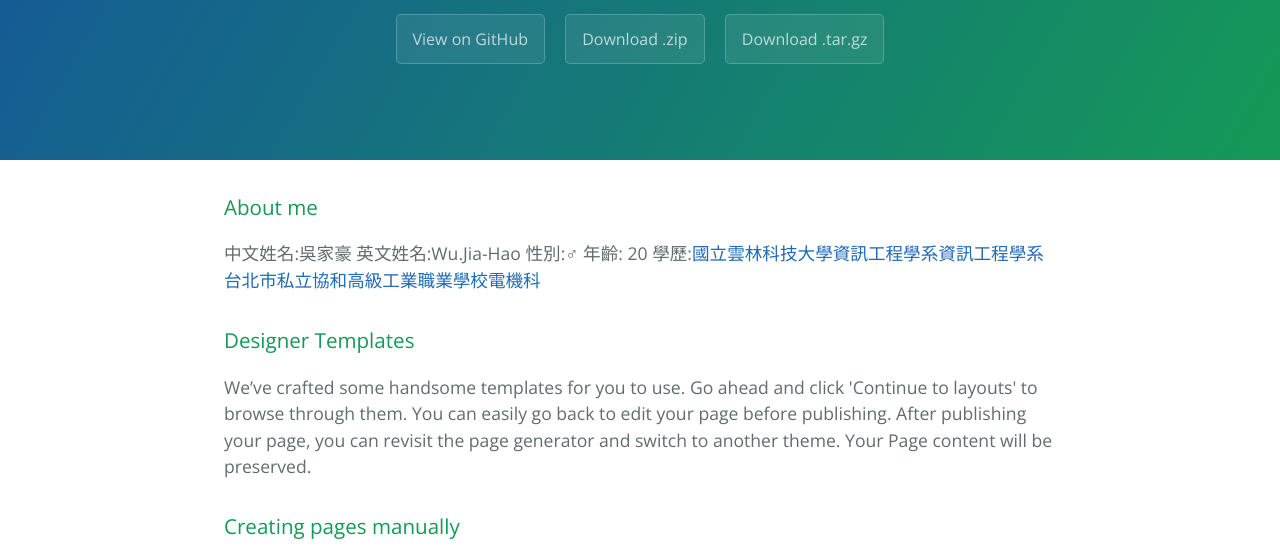
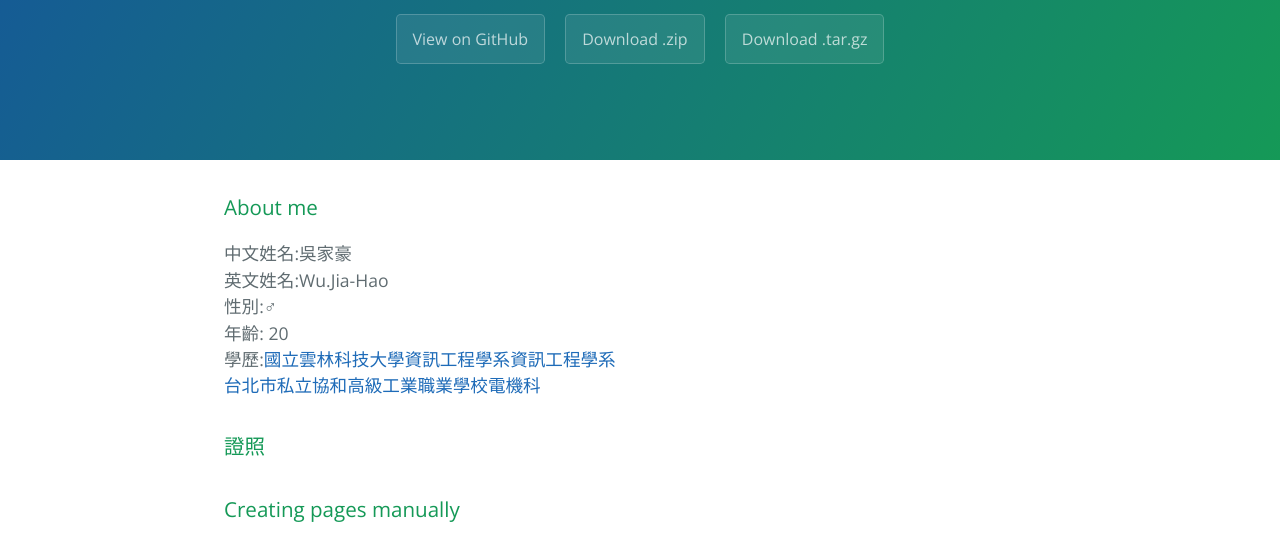
Before and after one commit to Jia-Haur/HW.test, a plain HTML site: page index.html in a window 1280 px wide. Shown: the part 176-723 px from the top of the page. Drawn offline with nearby package versions, Linux system fonts and the light colour scheme.

Commit message:
Update index.html

```diff
--- a/index.html
+++ b/index.html
@@ -22,12 +22,12 @@
       <h3>
 <a id="welcome-to-github-pages" class="anchor" href="#welcome-to-github-pages" aria-hidden="true"><span aria-hidden="true" class="octicon octicon-link"></span></a>About me</h3>
 
-<p>中文姓名:吳家豪 英文姓名:Wu.Jia-Hao 性別:♂ 年齡: 20 學歷:<a href="https://www.yuntech.edu.tw/">國立雲林科技大學資訊工程學系</a><a href="http://www.csie.yuntech.edu.tw/">資訊工程學系</a> <a href="http://www.hhvs.tp.edu.tw/bin/home.php">台北市私立協和高級工業職業學校電機科</a></p>
+<p>中文姓名:吳家豪<br>英文姓名:Wu.Jia-Hao<br>性別:♂<br>年齡: 20 <br>學歷:<a href="https://www.yuntech.edu.tw/">國立雲林科技大學資訊工程學系</a><a href="http://www.csie.yuntech.edu.tw/">資訊工程學系</a> <br><a href="http://www.hhvs.tp.edu.tw/bin/home.php">台北市私立協和高級工業職業學校電機科</a></p>
 
 <h3>
-<a id="designer-templates" class="anchor" href="#designer-templates" aria-hidden="true"><span aria-hidden="true" class="octicon octicon-link"></span></a>Designer Templates</h3>
+<a id="designer-templates" class="anchor" href="#designer-templates" aria-hidden="true"><span aria-hidden="true" class="octicon octicon-link"></span></a>證照</h3>
 
-<p>We’ve crafted some handsome templates for you to use. Go ahead and click 'Continue to layouts' to browse through them. You can easily go back to edit your page before publishing. After publishing your page, you can revisit the page generator and switch to another theme. Your Page content will be preserved.</p>
+<p></p>
 
 <h3>
 <a id="creating-pages-manually" class="anchor" href="#creating-pages-manually" aria-hidden="true"><span aria-hidden="true" class="octicon octicon-link"></span></a>Creating pages manually</h3>
```
